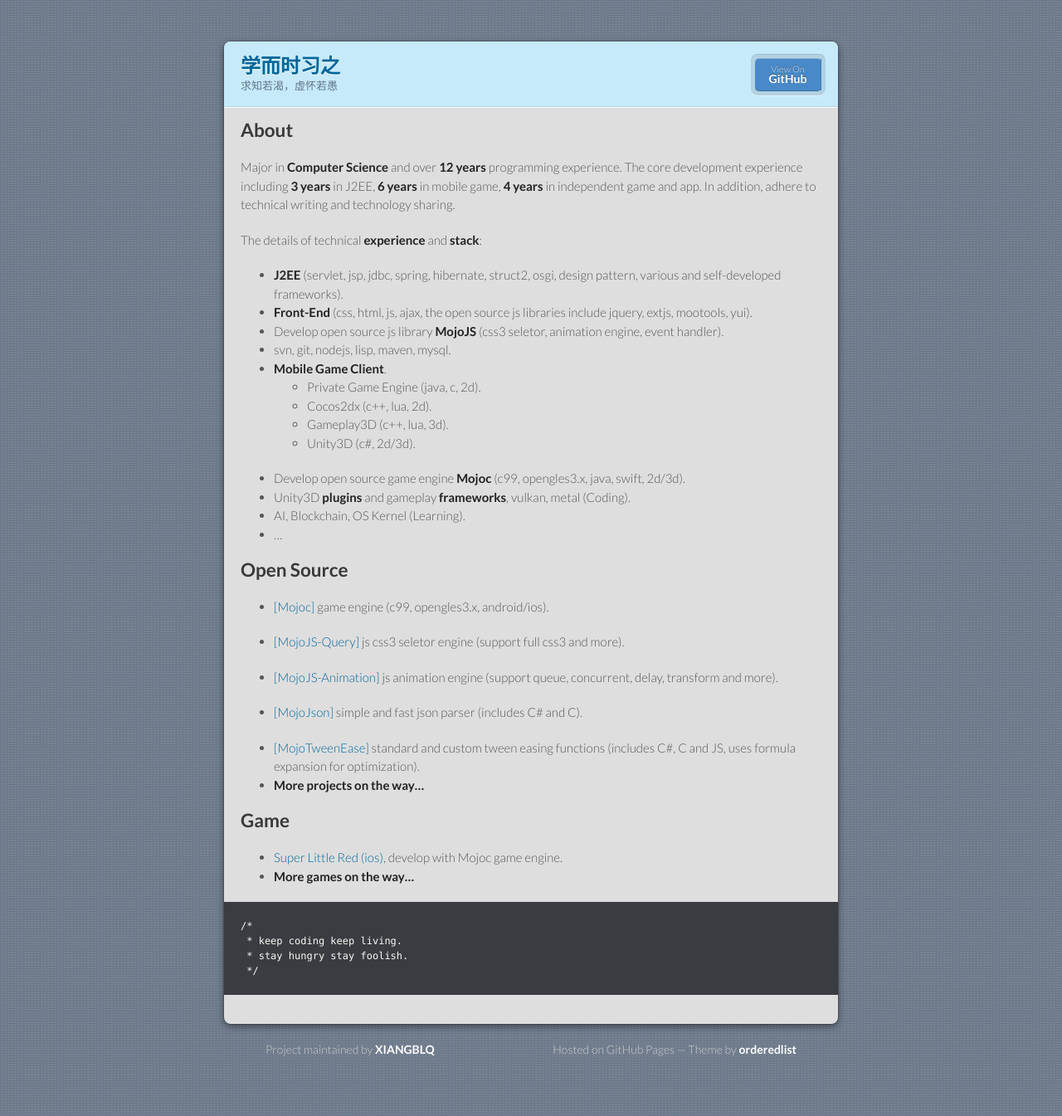
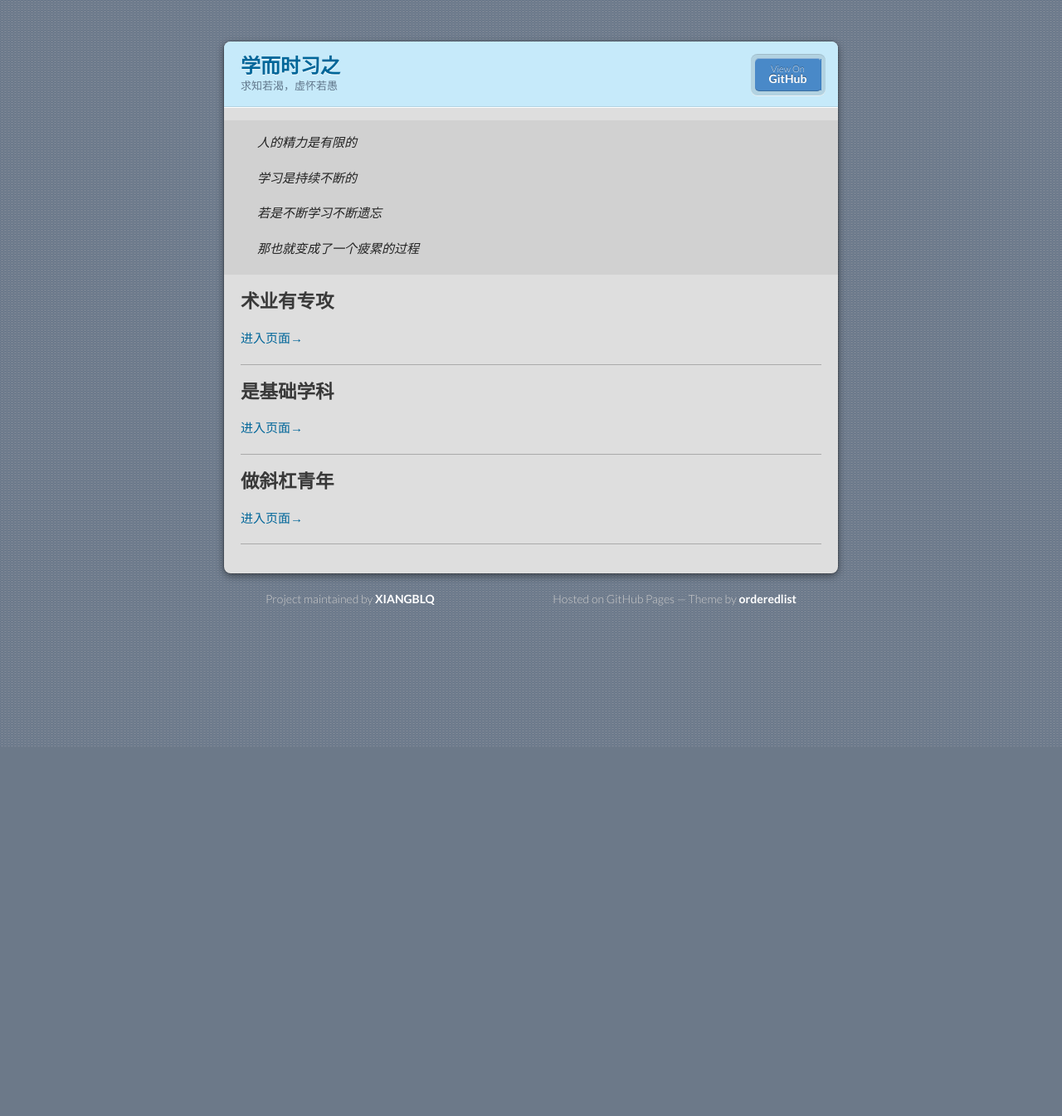
Before and after one commit to XIANGBLQ/wenzhai, a Jekyll site: the page built from pages/biji/biji.md, in a window 1280 px wide. Shown: the whole page at 83% size. Built offline with Jekyll 4.4.1, drawn with Linux system fonts in a browser that asks for light colours; our own code applies the rules of GitHub Pages for plain Markdown files; after the commit the page ends 900 px from its top, so only the background shows below that.

Commit message:
Update biji.md

````diff
--- a/pages/biji/biji.md
+++ b/pages/biji/biji.md
@@ -2,47 +2,40 @@
 layout: default
 ---
 
-## About
+> 人的精力是有限的
+>
+> 学习是持续不断的
+>
+> 若是不断学习不断遗忘
+>
+> 那也就变成了一个疲累的过程
 
-Major in **Computer Science** and over **12 years** programming experience. The core development experience including **3 years** in J2EE, **6 years** in mobile game, **4 years** in independent game and app. In addition, adhere to technical writing and technology sharing.
 
-The details of technical **experience** and **stack**:
 
-* **J2EE** (servlet, jsp, jdbc, spring, hibernate, struct2, osgi, design pattern, various and self-developed frameworks).
-* **Front-End** (css, html, js, ajax, the open source js libraries include jquery, extjs, mootools, yui).
-* Develop open source js library **MojoJS** (css3 seletor, animation engine, event handler).
-* svn, git, nodejs, lisp, maven, mysql.
-* **Mobile Game Client**.
-  * Private Game Engine (java, c, 2d).
-  * Cocos2dx (c++, lua, 2d).
-  * Gameplay3D (c++, lua, 3d).
-  * Unity3D (c#, 2d/3d).
-* Develop open source game engine **Mojoc** (c99, opengles3.x, java, swift, 2d/3d).
-* Unity3D **plugins** and gameplay **frameworks**, vulkan, metal (Coding).
-* AI, Blockchain, OS Kernel (Learning).
-* ...
+## 术业有专攻
 
-## Open Source
 
-* [[Mojoc]](https://github.com/scottcgi/Mojoc) game engine (c99, opengles3.x, android/ios).
 
-* [[MojoJS-Query]](https://github.com/scottcgi/MojoJS-Query) js css3 seletor engine (support full css3 and more).
+[进入页面→](./pages/biji/zhuanye/zhuanye.html)
 
-* [[MojoJS-Animation]](https://github.com/scottcgi/MojoJS-Animation) js animation engine (support queue, concurrent, delay, transform and more).
+---
 
-* [[MojoJson]](https://github.com/scottcgi/MojoJson) simple and fast json parser (includes C# and C).
 
-* [[MojoTweenEase]](https://github.com/scottcgi/MojoTweenEase) standard and custom tween easing functions (includes C#, C and JS, uses formula expansion for optimization).
-* **More projects on the way...**
 
-## Game
+## 是基础学科
 
-* [Super Little Red (ios)](https://itunes.apple.com/cn/app/id1242353775), develop with Mojoc game engine.
-* **More games on the way...**
 
-```
-/*
- * keep coding keep living.
- * stay hungry stay foolish.
- */
-```
+
+[进入页面→](./pages/biji/jichu/jichu.html)
+
+---
+
+
+
+## 做斜杠青年
+
+
+
+[进入页面→](./pages/biji/aihao/aihao.html)
+
+---
````
